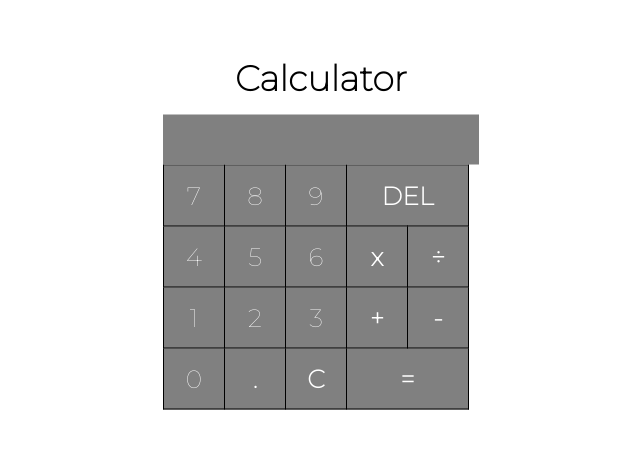
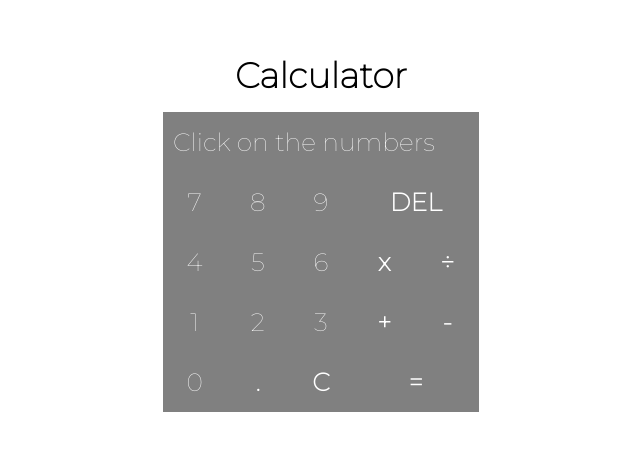
Before and after one commit to lazarnarcis/calculator, a React (Create React App) app: page / in a window 1280 px wide. Shown: the part 167-618 px from the top of the page, without its empty margins (319-959 px from the left). Built offline with nearby package versions, Linux system fonts and the light colour scheme.

Commit message:
bug fixes

```diff
--- a/src/App.js
+++ b/src/App.js
@@ -11,12 +11,16 @@ export default function App() {
             stopCalc(true)
         }
         const getvalue = theNumber.current.value
-        if (getvalue === "" && (number === "/" || number === "+" || number === "-" || number === "*")) {
+        if (getvalue === "" && (number === "/" || number === "+" || number === "-" || number === "*" || number === ".")) {
             return
         }
         let lastChar = getvalue.substr(getvalue.length - 1)
         if ((number === "/" || number === "+" || number === "-" || number === "*") && (lastChar === "/" || lastChar === "+" || lastChar === "-" || lastChar === "*")) {
             theNumber.current.value = getvalue.slice(0, -1) + number
+        } else if (number === "." && (lastChar === "." || lastChar === "/" || lastChar === "+" || lastChar === "-" || lastChar === "*")) {
+            return
+        } else if ((number === "." || number === "/" || number === "+" || number === "-" || number === "*") && lastChar === ".") {
+            return
         } else {
             theNumber.current.value = getvalue + number
         }
@@ -38,8 +42,10 @@ export default function App() {
     return (
         <div className="calculator">
             <h1>Calculator</h1>
-            <input type="text" className="input" ref={theNumber} />
             <table>
+                <tr>
+                    <td colspan="5" className="specialTD"><input type="text" ref={theNumber} placeholder="Click on the numbers" /></td>
+                </tr>
                 <tr>
                     <td onClick={() => addValue("7")}>7</td>
                     <td onClick={() => addValue("8")}>8</td>
--- a/src/App.scss
+++ b/src/App.scss
@@ -1,4 +1,5 @@
 @import url('https://fonts.googleapis.com/css2?family=Montserrat:wght@100&display=swap');
+
 * {
     margin: 0;
     padding: 0;
@@ -13,14 +14,13 @@
     text-align: center;
 }
 
-input::-webkit-outer-spin-button,
-input::-webkit-inner-spin-button {
-  -webkit-appearance: none;
-  margin: 0;
-}
-
-input[type=number] {
-  -moz-appearance: textfield;
+input[type=text] {
+    padding: 10px;
+    background: grey;
+    color: white;
+    border: none;
+    outline: none;
+    font-size: 25px;
 }
 
 h1 {
@@ -28,13 +28,8 @@ h1 {
     margin-bottom: 15px;
 }
 
-.input {
-    padding: 10px;
-    background: grey;
+::placeholder {
     color: white;
-    border: none;
-    outline: none;
-    font-size: 25px;
 }
 
 .calculator {
@@ -47,12 +42,11 @@ h1 {
         font-size: 25px;
         user-select: none;
     }
-    th:hover, td:hover {
-        background-color: black;
+    th:hover, td:hover:not(.specialTD) {
+        background-color: rgb(34, 36, 41);
     }
 }
 
 table, th, td {
     border-collapse: collapse;
-    border: 1px solid black;
 }
```
